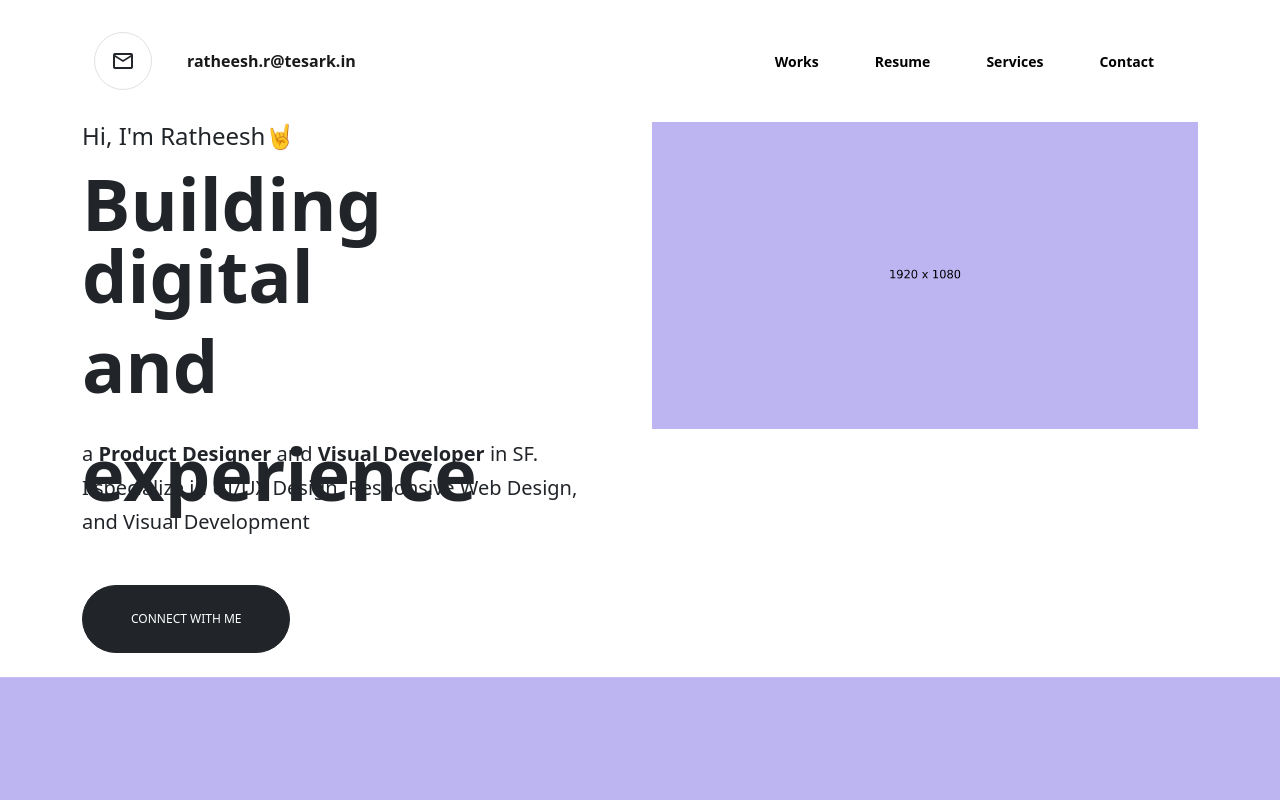
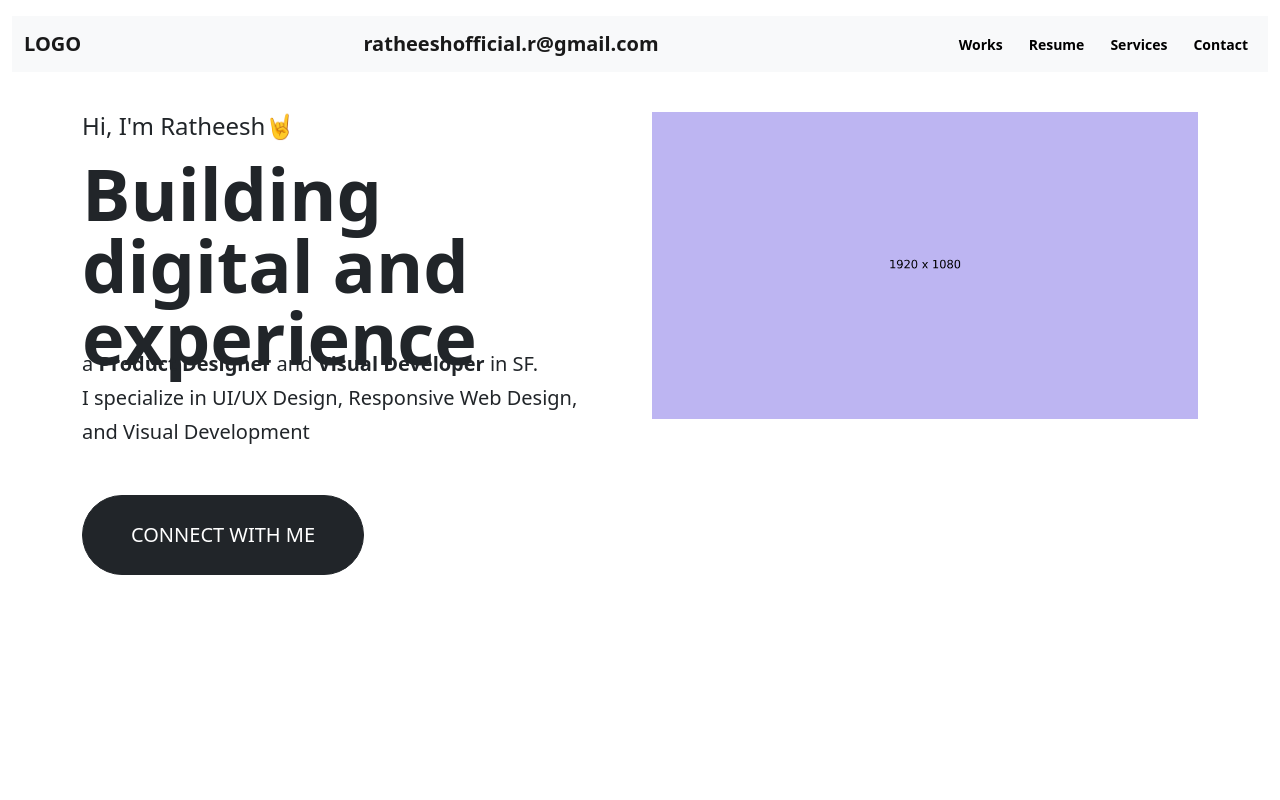
Before and after one commit to ratheeshofficial/blog-website, a plain HTML site: page index.html in a window 1280 px wide. Shown: the top 800 px of the page. Drawn offline with nearby package versions, Linux system fonts and the light colour scheme.

Commit message:
added nav bar

```diff
--- a/css/style.css
+++ b/css/style.css
@@ -5,22 +5,10 @@ body {
   margin: 0px;
   padding: 0px;
 }
-.bg-left-half {
-  position: relative;
+.sticky {
+  position: sticky;
+  top: 0;
 }
-
-.bg-left-half:before {
-  position: absolute;
-  width: 60%;
-  height: 120%;
-  z-index: -1;
-  content: "";
-  left: 20%;
-  right: 20%;
-  top: 0;
-  background-color: #f8f9fa;
-}
-
 .img-circle {
   border-radius: 50%;
   border: 2px solid #f1f1f1;
@@ -28,12 +16,7 @@ body {
 
 .link-hover:hover {
   box-shadow: 0 2rem 4rem rgba(0, 0, 0, 0.105) !important;
-  /*transition-delay: 0.5s;*/
   transition: all 0.8s;
-  /*transition-timing-function: linear;*/
-}
-.material-icons {
-  margin-right: 35px !important;
 }
 .rounded-circle {
   border: 1px solid #dee2e6 !important;
@@ -44,18 +27,13 @@ body {
 }
 .navbar-light .navbar-nav .nav-link:focus,
 .navbar-light .navbar-nav .nav-link:hover {
-  color: rgba(0, 0, 0, 0.7) !important;
+  color: rgba(0, 0, 0, 0.8) !important;
 }
 .navbar-expand-lg .navbar-nav .nav-link {
   padding-right: 0.5rem;
-  padding-left: 3.5rem !important;
 }
-/*h1 { font-family: 'Roboto', sans-serif; }*/
 .fs-4-5 {
   font-size: 4.5rem;
-}
-.fs-12 {
-  font-size: 12px !important;
 }
 .ml-10px {
   margin-left: 10px;
@@ -89,39 +67,23 @@ body {
 .nav-link-ltr:hover::before {
   width: 50%;
 }
-.h-7em {
-  height: 7em;
+.h-2em {
+  height: 2em;
 }
 
 /*mobile screens*/
-@media only screen and (min-width: 600px) {
-  .navbar-expand-lg .navbar-nav .nav-link {
-    padding-left: 0rem !important;
+@media only screen and (max-width: 600px) {
+  .nav-link-ltr:hover::before {
+    width: 10% !important;
   }
   .hovereffect img {
     display: inline-block !important;
-  }
-  .material-icons {
-    margin-left: 100px !important;
   }
   .bg-left-half:before {
     width: 80%;
     left: 10%;
   }
-  .owl-carousel.owl-drag .owl-item {
-    /*width: 100% !important;*/
+  .h-2em {
+    height: 3em !important;
   }
 }
-
-/*Large screens*/
-@media only screen and (min-width: 1200px) {
-  .navbar-expand-lg .navbar-nav .nav-link {
-    /*padding-left: 3.5rem !important;*/
-  }
-  .material-icons {
-    margin-left: 0px !important;
-  }
-  .owl-carousel.owl-drag .owl-item {
-    /*width: 366.667px !important;*/
-  }
-}
--- a/index.html
+++ b/index.html
@@ -27,41 +27,36 @@
 
 <body>
 	<!-- navbar -->
-	<section class="my-lg-4 my-5">
-		<div class="container">
-			<nav class="navbar navbar-expand-lg navbar-light">
+	<div class="container-fluid py-lg-3 py-3">
+		<nav class="navbar sticky navbar-expand-lg navbar-light bg-light">
 			<div class="container-fluid">
 				<button class="navbar-toggler" type="button" data-bs-toggle="collapse"
 					data-bs-target="#navbarTogglerDemo03" aria-controls="navbarTogglerDemo03" aria-expanded="false"
 					aria-label="Toggle navigation">
 					<span class="navbar-toggler-icon"></span>
 				</button>
-					<i class="material-icons rounded-circle p-lg-3 p-3">mail_outline</i>
-					<a class="navbar-brand fw-bolder fs-6 "
-						href="mailto:ratheeshneymar1003@gmail.com">ratheesh.r@tesark.in</a>
+				<a class="navbar-brand fw-bolder " href="mailto:ratheeshofficial.r@gmail.com">LOGO</a>
 				<div class="collapse navbar-collapse" id="navbarTogglerDemo03">
-						<ul class="navbar-nav me-auto mb-2 mb-lg-0">
-
-						</ul>
+					<ul class="navbar-nav mx-auto mb-2 mb-lg-0"><a class="navbar-brand fw-bolder "
+							href="mailto:ratheeshofficial.r@gmail.com">ratheeshofficial.r@gmail.com</a></ul>
 					<ul class="navbar-nav mb-2 mb-lg-0">
-							<li class="nav-item px-4 ">
-								<a class="nav-link nav-link-ltr " aria-current="page" href="#">Works</a>
+						<li class="nav-item ml-10px ">
+							<a class="nav-link  nav-link-ltr " aria-current="page" href="#">Works</a>
 						</li>
-							<li class="nav-item px-4">
-								<a class="nav-link nav-link-ltr" href="#">Resume</a>
+						<li class="nav-item ml-10px">
+							<a class="nav-link  nav-link-ltr" href="#">Resume</a>
 						</li>
-							<li class="nav-item px-4 ">
-								<a class="nav-link nav-link-ltr" href="#">Services</a>
+						<li class="nav-item ml-10px">
+							<a class="nav-link  nav-link-ltr" href="#">Services</a>
 						</li>
-							<li class="nav-item  px-4 ml-lg-4">
-								<a class="nav-link nav-link-ltr ml-lg-4" href="#">Contact</a>
+						<li class="nav-item ml-10px">
+							<a class="nav-link  nav-link-ltr ml-lg-4" href="#">Contact</a>
 						</li>
 					</ul>
 				</div>
 			</div>
 		</nav>
 	</div>
-	</section>
 	<!-- Main Body -->
 	<section class="my-lg-4 my-5">
 		<div class="container">
@@ -72,9 +67,9 @@
 					<h4 class="mb-lg-3 mb-5 animate__animated animate__slideInDown ">Hi, I'm
 						Ratheesh<span>&#129304;</span>
 					</h4>
-					<div class="">
-						<p class="fs-4-5 fw-bolder lh-1 mb-lg-0 mb-5">Building digital
-						<p class="h-7em"><strong class="text-slider  fs-4-5"></strong></p>
+					<div class="mb-lg-5 ">
+						<p class="fs-4-5 h-2em fw-bolder lh-1 mb-lg-0 mb-5">Building digital
+							<span><strong class="text-slider  fs-4-5"></strong></span>
 						</p>
 					</div>
 					<p class="mb-lg-1 fs-5 mb-2">a <b>Product Designer</b> and <b>Visual Developer</b> in SF.</p>
@@ -91,7 +86,7 @@
 	</section>
 	<!-- Image Hover -->
 	<!-- Carousel Section -->
-	<div id="carouselExampleFade" class="carousel slide carousel-fade" data-bs-ride="carousel">
+	<!-- <div id="carouselExampleFade" class="carousel slide carousel-fade" data-bs-ride="carousel">
 		<div class="carousel-inner">
 			<div class="carousel-item active">
 				<img src="./images/dummy.png" class="d-block w-100" alt="Slider 1">
@@ -111,9 +106,9 @@
 			<span class="carousel-control-next-icon" aria-hidden="true"></span>
 			<span class="visually-hidden">Next</span>
 		</button>
-	</div>
+	</div> -->
 	<!-- Carousel Section End -->
-	<section class="my-lg-5 py-lg-4 my-5">
+	<!-- <section class="my-lg-5 py-lg-4 my-5">
 		<div class="container">
 			<div class="row">
 				<div class="col-lg-4 col-12">
@@ -238,13 +233,8 @@
 				</div>
 			</div>
 		</div>
-	</section>
-	<h4 class="mb-lg-5 mb-5 animate__animated animate__slideInDown ">Hi, I'm
-		Ratheesh<span>&#129304;</span>
-	</h4>
-	<h1 class="ml10">
-		<!-- <strong class="text-slider fs-60 fs-5rem"></strong> -->
-	</h1>
+	</section> -->
+
 	<!-- Clients Section -->
 	<!-- <section class="my-lg-5">
 		<div class="container">
```
Lines whose indentation alone changed are shown as unchanged.
